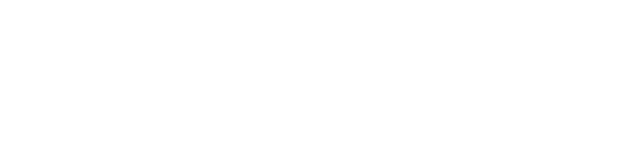
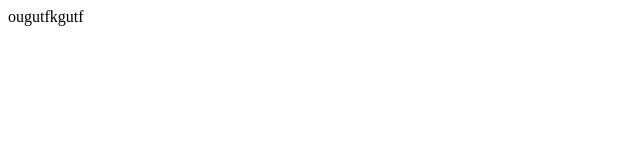
Before and after one commit to Bedu3/MetroBedu, a plain HTML site: page app/index.html in a window 1280 px wide. Shown: the whole page, without its empty margins (0-640 px from the left). Drawn offline with Linux system fonts and the light colour scheme.

Commit message:
en nombre de astrid

```diff
--- a/app/index.html
+++ b/app/index.html
@@ -5,6 +5,6 @@
 	<meta charset="utf-8">
 </head>
 <body>
-
+ougutfkgutf
 </body>
 </html>
```
